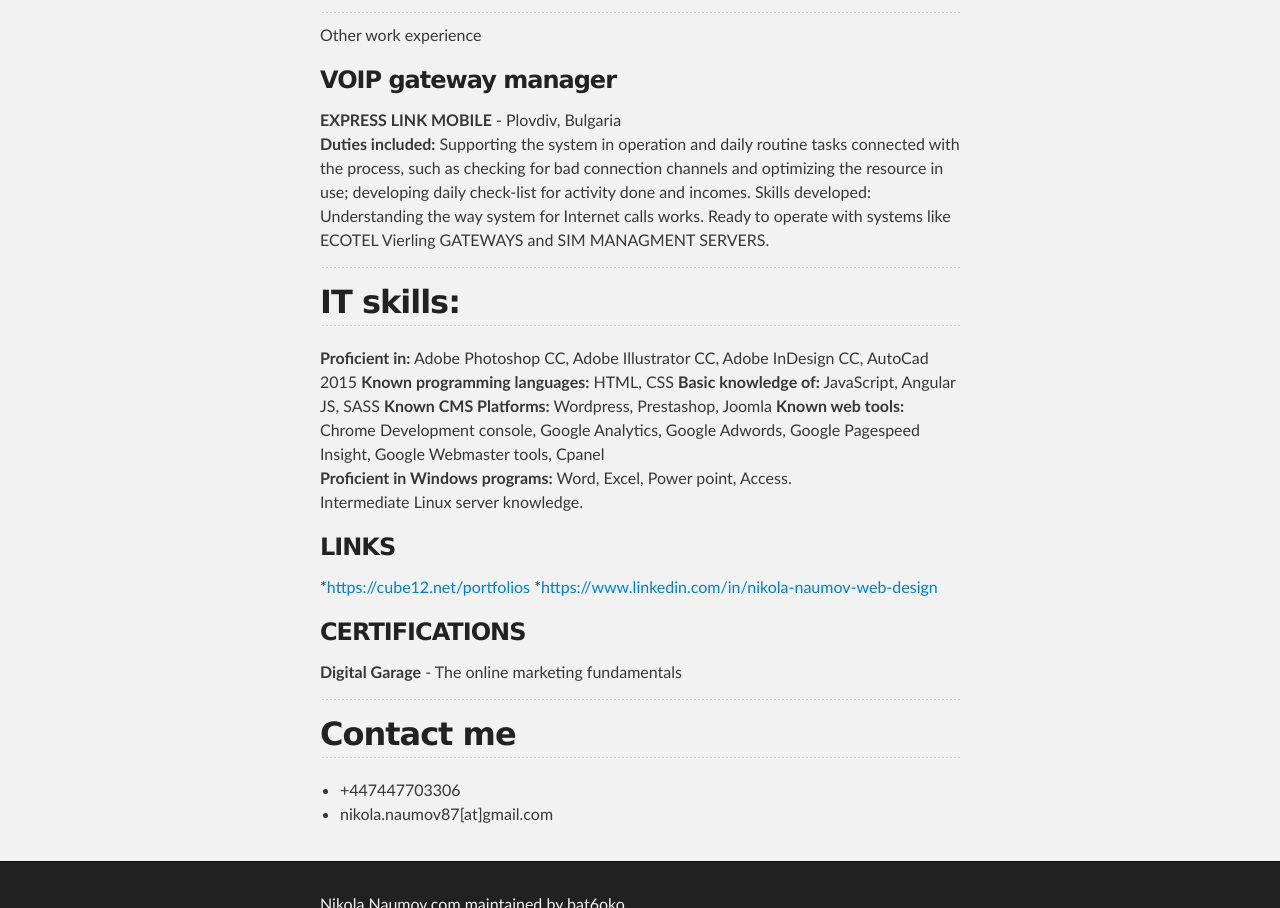
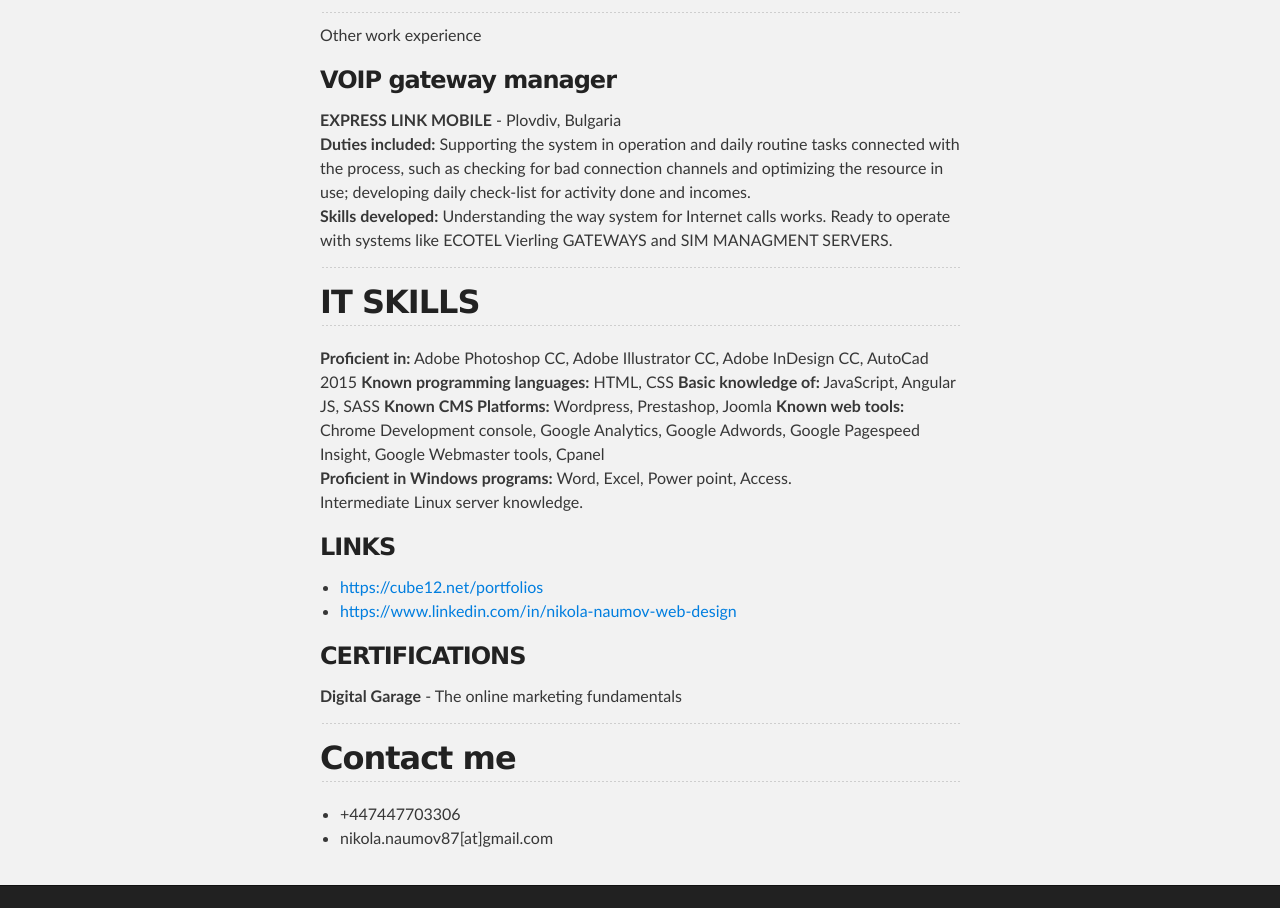
Before and after one commit to bat6oko/master, a plain HTML site: page index.html in a window 1280 px wide. Shown: the part 952-1860 px from the top of the page. Drawn offline with Linux system fonts and the light colour scheme.

Commit message:
Create gh-pages branch via GitHub

```diff
--- a/index.html
+++ b/index.html
@@ -59,13 +59,13 @@ In this role I have contact with the business owners and managers and have the o
 <a id="voip-gateway-manager" class="anchor" href="#voip-gateway-manager" aria-hidden="true"><span aria-hidden="true" class="octicon octicon-link"></span></a>VOIP gateway manager</h3>
 
 <p><strong>EXPRESS LINK MOBILE</strong> - Plovdiv, Bulgaria<br>
-<strong>Duties included:</strong> Supporting the system in operation and daily routine tasks connected with the process, such as checking for bad connection channels and optimizing the resource in use; developing daily check-list for activity done and incomes.
-Skills developed: Understanding the way system for Internet calls works. Ready to operate with systems like ECOTEL Vierling GATEWAYS and SIM MANAGMENT SERVERS.  </p>
+<strong>Duties included:</strong> Supporting the system in operation and daily routine tasks connected with the process, such as checking for bad connection channels and optimizing the resource in use; developing daily check-list for activity done and incomes.<br>
+<strong>Skills developed:</strong> Understanding the way system for Internet calls works. Ready to operate with systems like ECOTEL Vierling GATEWAYS and SIM MANAGMENT SERVERS.  </p>
 
 <hr>
 
 <h2>
-<a id="it-skills" class="anchor" href="#it-skills" aria-hidden="true"><span aria-hidden="true" class="octicon octicon-link"></span></a>IT skills:</h2>
+<a id="it-skills" class="anchor" href="#it-skills" aria-hidden="true"><span aria-hidden="true" class="octicon octicon-link"></span></a>IT SKILLS</h2>
 
 <p><strong>Proficient in:</strong> Adobe Photoshop CC, Adobe Illustrator CC, Adobe InDesign CC, AutoCad 2015
 <strong>Known programming languages:</strong> HTML, CSS
@@ -78,8 +78,10 @@ Intermediate Linux server knowledge.</p>
 <h3>
 <a id="links" class="anchor" href="#links" aria-hidden="true"><span aria-hidden="true" class="octicon octicon-link"></span></a>LINKS</h3>
 
-<p>*<a href="https://cube12.net/portfolios">https://cube12.net/portfolios</a>
-*<a href="https://www.linkedin.com/in/nikola-naumov-web-design">https://www.linkedin.com/in/nikola-naumov-web-design</a></p>
+<ul>
+<li><a href="https://cube12.net/portfolios">https://cube12.net/portfolios</a></li>
+<li><a href="https://www.linkedin.com/in/nikola-naumov-web-design">https://www.linkedin.com/in/nikola-naumov-web-design</a></li>
+</ul>
 
 <h3>
 <a id="certifications" class="anchor" href="#certifications" aria-hidden="true"><span aria-hidden="true" class="octicon octicon-link"></span></a>CERTIFICATIONS</h3>
```
Also changed, not shown: params.json (+1 -1 lines).
